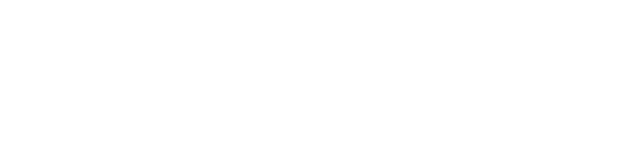
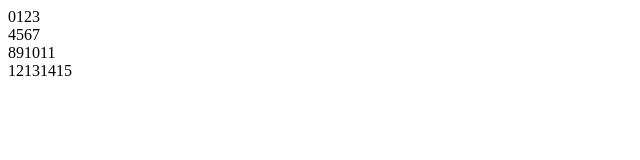
Before and after one commit to mcgillJay/etch-a-sketch, a plain HTML site: page index.html in a window 1280 px wide. Shown: the whole page, without its empty margins (0-640 px from the left). Drawn offline with Linux system fonts and the light colour scheme.

Commit message:
creating 16 div

```diff
--- a/index.html
+++ b/index.html
@@ -9,6 +9,9 @@
     <link rel="stylesheet" href="style.css">
 </head>
 <body>
+    <div id="container">
+
+    </div>
 
 </body>
 </html>
--- a/javascript.js
+++ b/javascript.js
@@ -0,0 +1,17 @@
+
+
+function genDivs(vert, horiz) {
+    let container = document.querySelector('#container');
+    for (let i = 0; i < vert; i++) {
+        let row = document.createElement('div');
+        row.className = 'row';
+        for (let j = 0; j < horiz; j++) {
+            let cell = document.createElement('div');
+            cell.className = 'gridsquare';
+            cell.innerText = i * vert + j;
+            row.appendChild(cell);
+        }
+    container.appendChild(row);
+    }
+}
+genDivs(4,4);
--- a/style.css
+++ b/style.css
@@ -0,0 +1,15 @@
+#container {
+    display: flex;
+    flex-direction: column;
+    height: 100%;
+    width: 100%;
+}
+.row {
+    display: flex;
+    align-items: stretch;
+    width: 100%;
+    height: 25%;
+    min-width: 300;
+    min-height: auto;
+    align-content: stretch;
+}
```
